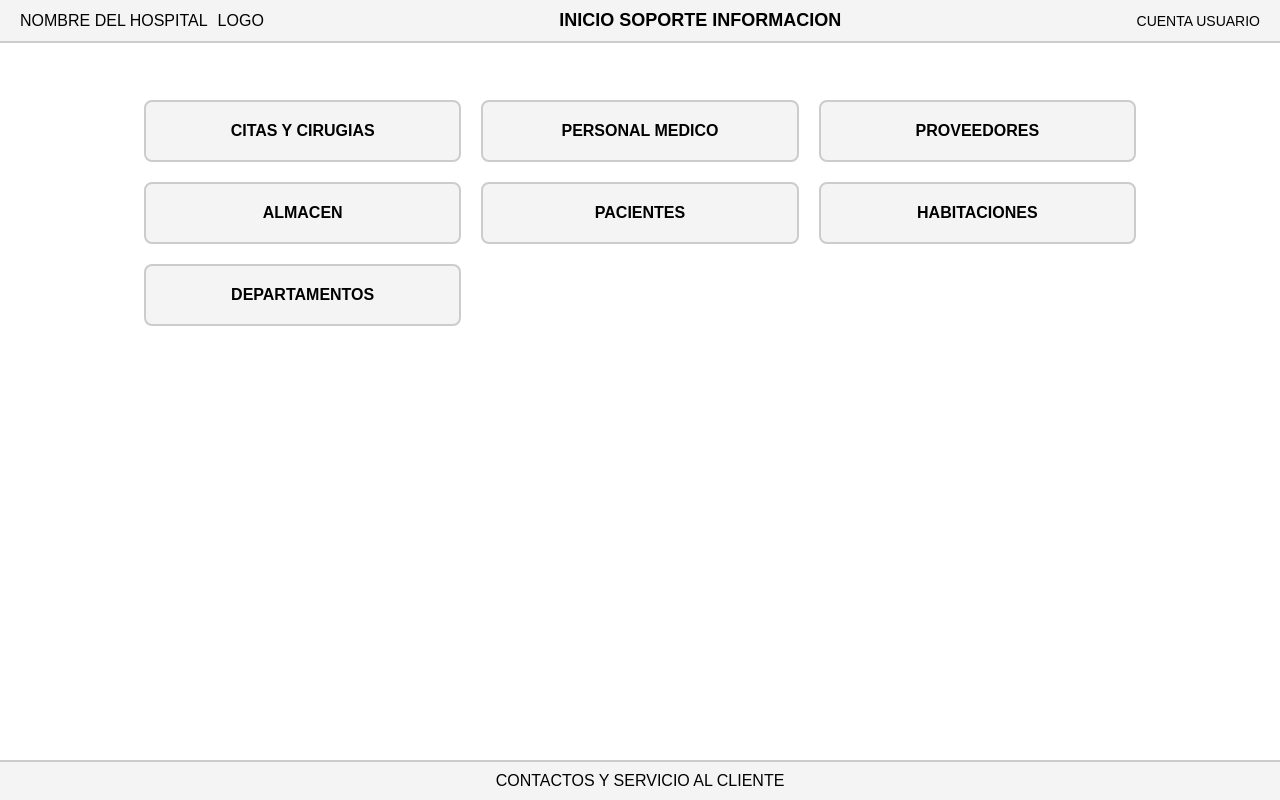
After one commit to Eduardo37830/ingenieriaSoftware1, a Flask app: template app/templates/inicioAdministrador.html in a window 1280 px wide. The commit adds this page. Run offline with Flask 3, Linux system fonts and the light colour scheme; the template is opened without the code that fills it, so the values that code supplies are empty.

Commit message:
prueba de trancicion

```diff
--- a/app/main.py
+++ b/app/main.py
@@ -1,7 +1,7 @@
 from flask import Flask, render_template
-
+from controllers.transaction_controller import transaction_blueprint
 app = Flask(__name__)
-
+app.register_blueprint(transaction_blueprint)
 @app.route("/")
 def home():
     return render_template("index.html")
--- /dev/null
+++ b/app/templates/inicioAdministrador.html
@@ -0,0 +1,124 @@
+<!DOCTYPE html>
+<html lang="es">
+<head>
+    <meta charset="UTF-8">
+    <meta name="viewport" content="width=device-width, initial-scale=1.0">
+    <title>Dashboard Hospital</title>
+    <style>
+        * {
+            margin: 0;
+            padding: 0;
+            box-sizing: border-box;
+        }
+
+        body {
+            display: flex;
+            flex-direction: column;
+            min-height: 100vh;
+            font-family: Arial, sans-serif;
+        }
+
+        header {
+            position: fixed;
+            top: 0;
+            left: 0;
+            width: 100%;
+            background-color: #f4f4f4;
+            display: flex;
+            justify-content: space-between;
+            align-items: center;
+            padding: 10px 20px;
+            border-bottom: 2px solid #ccc;
+            z-index: 1000;
+        }
+
+        header .logo-section {
+            display: flex;
+            align-items: center;
+            gap: 10px;
+        }
+
+        header .nav-section {
+            flex-grow: 1;
+            text-align: center;
+        }
+
+        header .nav-section span {
+            font-size: 18px;
+            font-weight: bold;
+        }
+
+        header .user-section {
+            font-size: 14px;
+        }
+
+        main {
+            flex: 1;
+            margin-top: 80px; /* espacio para el header */
+            padding: 20px;
+            display: flex;
+            flex-direction: column;
+            align-items: center;
+            gap: 20px;
+        }
+
+        .grid-container {
+            display: grid;
+            grid-template-columns: repeat(3, 1fr);
+            gap: 20px;
+            width: 80%;
+        }
+
+        .grid-item {
+            background-color: #f4f4f4;
+            padding: 20px;
+            text-align: center;
+            font-weight: bold;
+            border: 2px solid #ccc;
+            border-radius: 8px;
+            cursor: pointer;
+        }
+
+        footer {
+            background-color: #f4f4f4;
+            text-align: center;
+            padding: 10px;
+            border-top: 2px solid #ccc;
+            position: fixed;
+            bottom: 0;
+            left: 0;
+            width: 100%;
+        }
+    </style>
+</head>
+<body>
+    <header>
+        <div class="logo-section">
+            <div>NOMBRE DEL HOSPITAL</div>
+            <div>LOGO</div>
+        </div>
+        <div class="nav-section">
+            <span>INICIO SOPORTE INFORMACION</span>
+        </div>
+        <div class="user-section">
+            CUENTA USUARIO
+        </div>
+    </header>
+
+    <main>
+        <div class="grid-container">
+            <div class="grid-item">CITAS Y CIRUGIAS</div>
+            <div class="grid-item">PERSONAL MEDICO</div>
+            <div class="grid-item">PROVEEDORES</div>
+            <div class="grid-item">ALMACEN</div>
+            <div class="grid-item">PACIENTES</div>
+            <div class="grid-item">HABITACIONES</div>
+            <div class="grid-item">DEPARTAMENTOS</div>
+        </div>
+    </main>
+
+    <footer>
+        CONTACTOS Y SERVICIO AL CLIENTE
+    </footer>
+</body>
+</html>
```
Also changed, not shown: app/controllers/transaction_controller.py (+23 -0 lines), app/mappers/transaction_mapper.py (+16 -0 lines), app/templates/index.html (+25 -0 lines), app/templates/transactions.html (added, +16 -0 lines).
